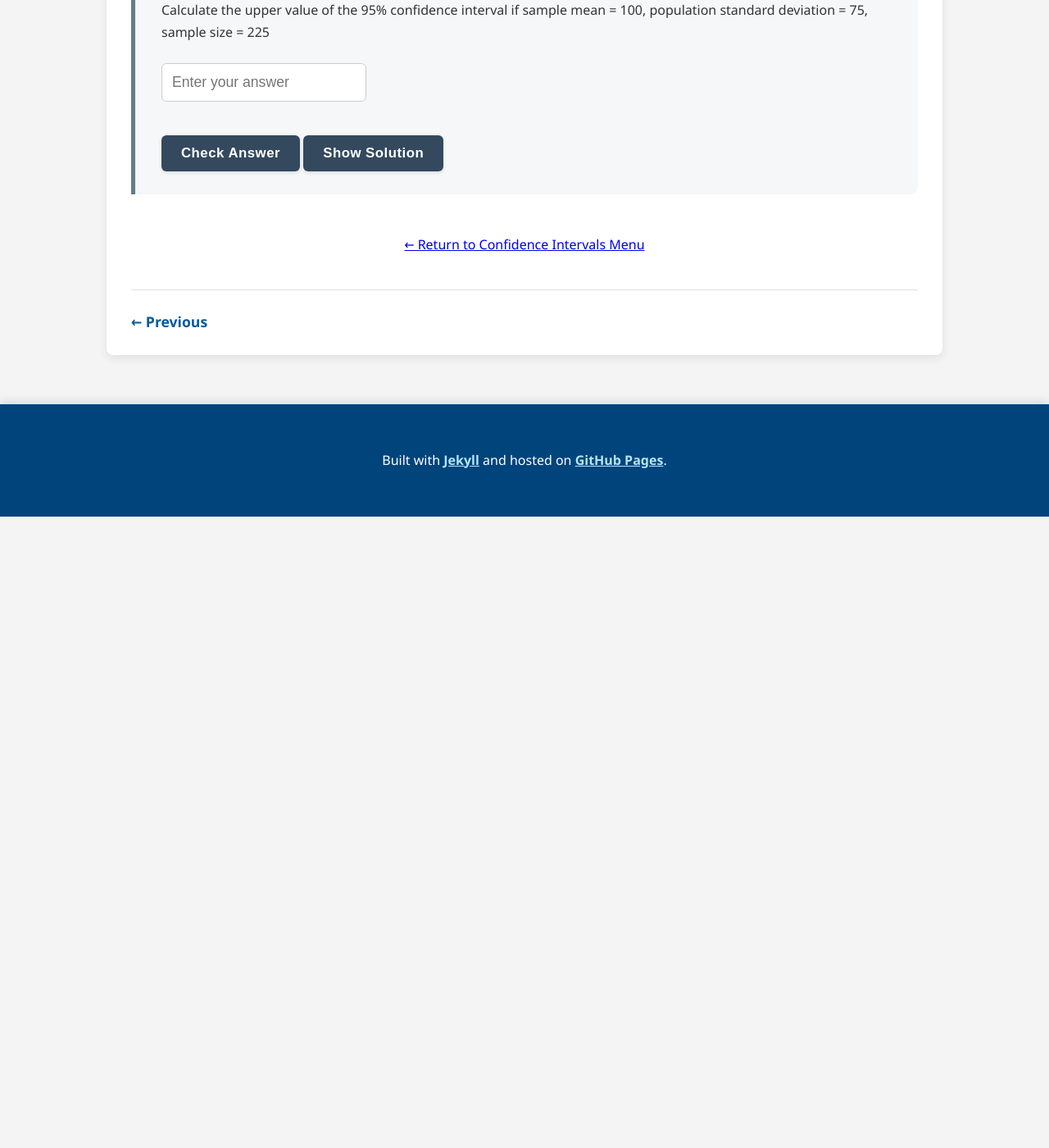
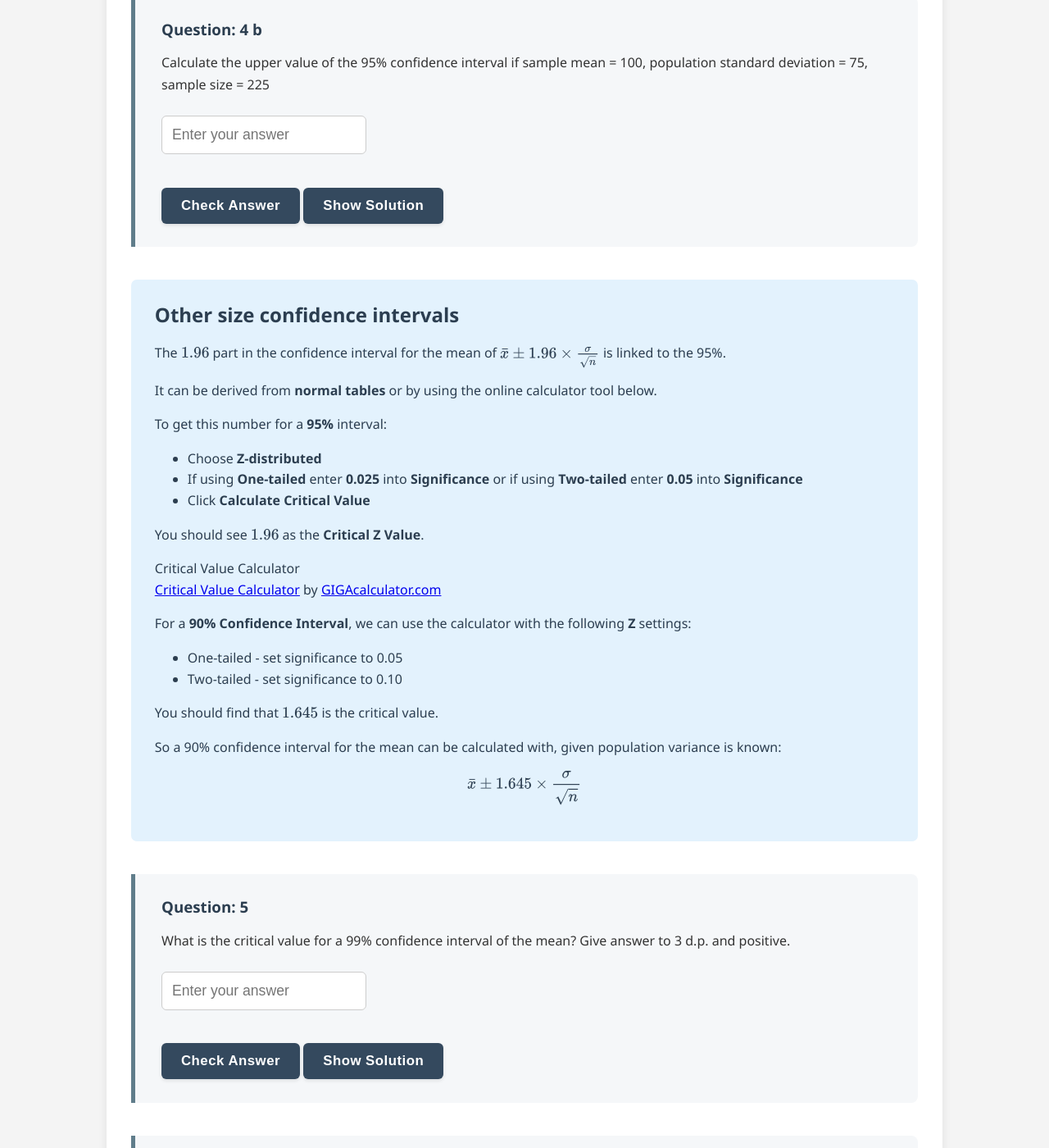
Before and after one commit to probe973/eco-4001b, a Jekyll site: the page built from confidence/02-known_variance.md, in a window 1280 px wide and 1400 px high, scrolled down 3180 px. Shown: the whole window at 82% size. Built offline with Jekyll 4.4.1, drawn with Linux system fonts in a browser that asks for light colours; a script that is not in the unit is left out; before the commit the page ends 3810 px from its top, so only the background shows below that; some of the changed text lies outside the part shown.

Commit message:
Update 02-known_variance.md

```diff
--- a/confidence/02-known_variance.md
+++ b/confidence/02-known_variance.md
@@ -5,7 +5,7 @@ title: Confidence Intervals with Known Population Variance
 
 <div class="explanation" markdown="1">
 
-### Calculating a 95% confidence interval for the mean, with a known population standard deviation
+# Calculating a 95% confidence interval for the mean, with a known population standard deviation
 
 The margin of error in a confidence interval is determined by the level of confidence, the sample size, and the standard deviation in the sample.  When the population standard deviation is known you can use the formula, for a 95% confidence interval:
 
@@ -19,7 +19,7 @@ If the sample size is large, then this formula is a close approximation when usi
 
 {% include question_numerical.html
     id="ciq6ai"
-    title="6a part i"
+    title="1 a"
     question_text="Calculate the lower value of the 95% confidence interval if sample mean = 40, population standard deviation = 10, sample size = 100"
     correct_answer="38.04"
     tolerance="0"
@@ -28,7 +28,7 @@ If the sample size is large, then this formula is a close approximation when usi
 
 {% include question_numerical.html
     id="ciq6aii"
-    title="6a part ii"
+    title="1 b"
     question_text="Calculate the upperr value of the 95% confidence interval if sample mean = 40, population standard deviation = 10, sample size = 100"
     correct_answer="41.96"
     tolerance="0"
@@ -55,7 +55,7 @@ If the sample size is large, then this formula is a close approximation when usi
 
 {% include question_numerical.html
     id="ciq6ci"
-    title="6c part i"
+    title="3 a"
     question_text="Calculate the lower value of the 95% confidence interval if sample mean = 100, population standard deviation = 15, sample size = 225"
     correct_answer="98.04"
     tolerance="0"
@@ -73,7 +73,7 @@ If the sample size is large, then this formula is a close approximation when usi
 
 {% include question_numerical.html
     id="ciq6di"
-    title="6d part i"
+    title="4 a"
     question_text="Calculate the lower value of the 95% confidence interval if sample mean = 100, population standard deviation = 75, sample size = 225"
     correct_answer="90.2"
     tolerance="0"
@@ -82,13 +82,71 @@ If the sample size is large, then this formula is a close approximation when usi
 
 {% include question_numerical.html
     id="ciq6dii"
-    title="6d part ii"
+    title="4 b"
     question_text="Calculate the upper value of the 95% confidence interval if sample mean = 100, population standard deviation = 75, sample size = 225"
     correct_answer="109.2"
     tolerance="0"
     solution_text="The margin of error is $1.96 \times \frac{75}{\sqrt{225}}=9.2$ so  $100-9.2=109.2$"
 %}
 
+
+<div class="explanation" markdown="1">
+
+## Other size confidence intervals
+
+The $1.96$ part in the confidence interval for the mean of $\bar{x} \pm 1.96 \times \frac{\sigma}{\sqrt{n}} $ is linked to the 95%.
+
+It can be derived from **normal tables** or by using the online calculator tool below.
+
+To get this number for a **95%** interval:
+
+* Choose **Z-distributed**
+* If using **One-tailed** enter **0.025** into **Significance** or if using **Two-tailed** enter **0.05** into **Significance**
+* Click **Calculate Critical Value**
+
+You should see $1.96$ as the **Critical Z Value**.
+
+<div class="gigacalculator" data-tool="/calculators/critical-value-calculator.php" data-width="450">
+  <div class="gigacalctitle">Critical Value Calculator</div>
+  <div class="gigacalcfooter">
+    <a href="https://www.gigacalculator.com/calculators/critical-value-calculator.php">Critical Value Calculator</a> by <a class="gigacalclink" href="https://www.gigacalculator.com/">GIGAcalculator.com</a>
+  </div>
+</div>
+<script defer src="https://cdn.gigacalculator.com/embed.min.js"></script>
+
+
+For a **90% Confidence Interval**, we can use the calculator with the following **Z** settings:
+
+* One-tailed - set significance to 0.05
+* Two-tailed - set significance to 0.10
+
+You should find that $1.645$ is the critical value.
+
+So a 90% confidence interval for the mean can be calculated with, given population variance is known:
+
+$$\bar{x} \pm 1.645 \times \frac{\sigma}{\sqrt{n}} $$
+
+</div>
+
+{% include question_numerical.html
+    id="ciq5"
+    title="5"
+    question_text="What is the critical value for a 99% confidence interval of the mean?  Give answer to 3 d.p. and positive."
+    correct_answer="2.576"
+    tolerance="0.0005"
+    solution_text="Set significance to 0.01 on two-tailed, and get 2.576"
+%}
+
+{% include question_multiple_choice.html
+    id="ci6"
+    title="6"
+    question_text="Given a sample mean of 100, population standard deviation of 30, and sample size of 225, what is the 99% confidence interval of the mean?"
+    options="wrong1::(96.71, 103.29)||wrong2::(96.08, 103.92)||wrong3::(95.35, 104.65)||correct::(94.85, 105.15)"
+    correct_answer="correct"
+    solution_text="$100 \pm 2.576 \frac{30}{\sqrt{225}}$"
+%}
+
+
 <div style="text-align: center; margin-top: 3em;">
     <a href="{{ "/confidence/" | relative_url }}">← Return to Confidence Intervals Menu</a>
 </div>
```
Also changed, not shown: other parts of confidence/02-known_variance.md (+3 -3 lines).
